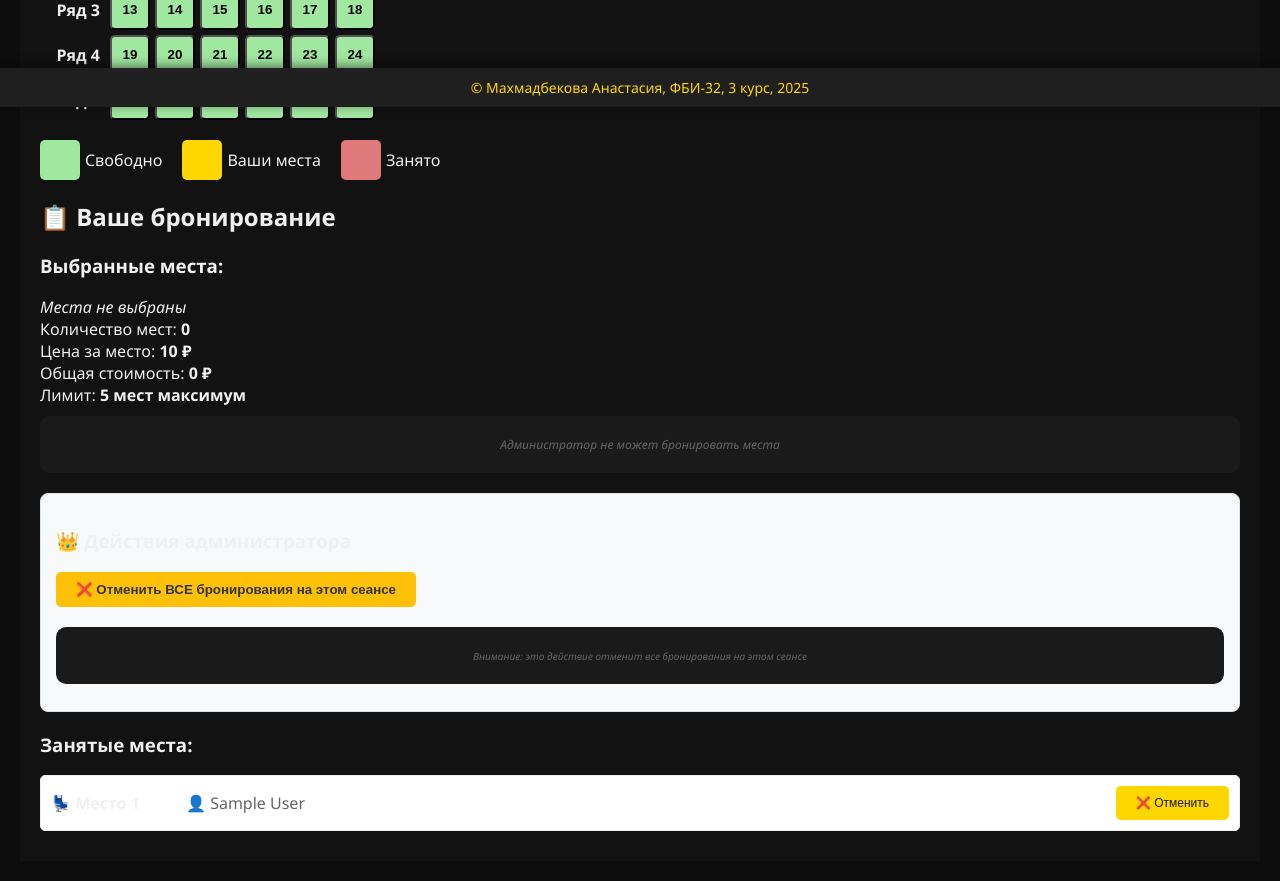
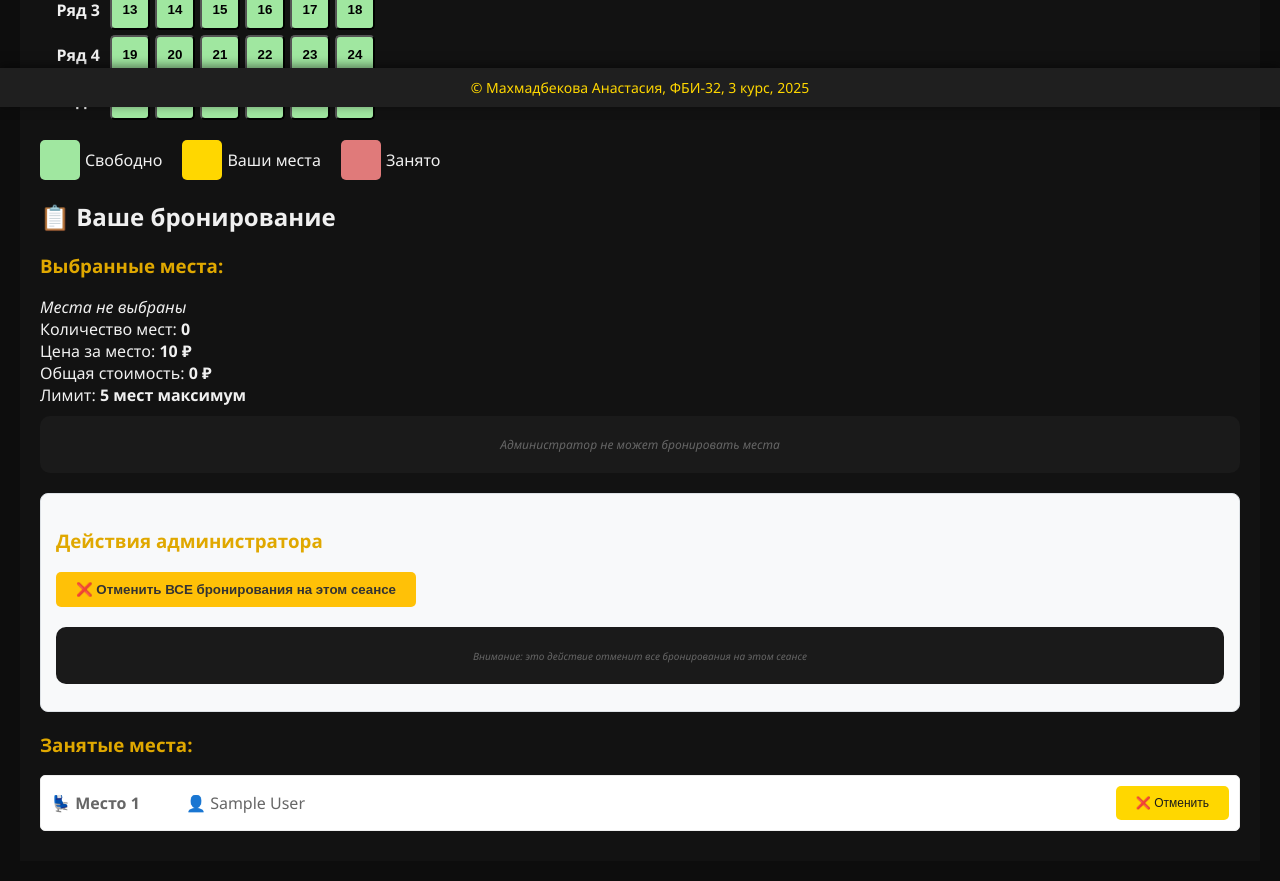
Before and after one commit to Keller-An/web-back-labs, a Flask app: template templates/rgz/booking.html in a window 1280 px wide. Shown: the part 693-1574 px from the top of the page. Run offline with Flask 3, Linux system fonts and the light colour scheme; the visitor is signed in with stand-in values (Sample User, id 1); the template is opened without the code that fills it: most values are stand-ins (such as "Sample title", 1, 10 or a date in 2020).

Commit message:
небольшие правки в ргз

```diff
--- a/rgz.py
+++ b/rgz.py
@@ -522,7 +522,6 @@ def admin_delete_session(params, request_id):
 
 
 #  снятие брони администратором
-# Исправьте функцию admin_cancel_booking:
 def admin_cancel_booking(params, request_id):
     if not session.get('is_admin'):
         return json_rpc_response(None, {"code": 1, "message": "Требуется администратор"}, request_id)
--- a/templates/rgz/booking.html
+++ b/templates/rgz/booking.html
@@ -88,7 +88,7 @@
     <!-- Действия администратора -->
     {% if session.get('is_admin') %}
     <div class="admin-actions-panel">
-        <h3>👑 Действия администратора</h3>
+        <h3>Действия администратора</h3>
         <button onclick="adminCancelAllBookings()" class="admin-cancel-all-btn">
             ❌ Отменить ВСЕ бронирования на этом сеансе
         </button>
@@ -137,7 +137,7 @@
         const response = await fetch('/rgz/api', {
             method: 'POST',
             headers: {'Content-Type': 'application/json'},
-            credentials: 'include',   // ← ОБЯЗАТЕЛЬНО!
+            credentials: 'include',
             body: JSON.stringify({
                 jsonrpc: '2.0',
                 method,
@@ -425,5 +425,11 @@
         margin-top: 10px;
         font-size: 12px;
     }
+    h3 {
+        color: #e0a800;
+    }
+    .seat-number {
+        color: #666;
+    }
 </style>
 {% endblock %}
--- a/templates/rgz/login.html
+++ b/templates/rgz/login.html
@@ -14,7 +14,7 @@
 {% block main %}
     <div class="rgz-container">
         <div class="rgz-header">
-            <h1>🔐 Вход в систему</h1>
+            <h1>Вход в систему</h1>
             <p>Войдите в свой аккаунт для бронирования билетов</p>
             <a href="/rgz/" class="back-link">← На главную</a>
         </div>
--- a/templates/rgz/movie.html
+++ b/templates/rgz/movie.html
@@ -1,11 +1,6 @@
 {% extends "rgzbase.html" %}
 
 {% block lab %}Кинотеатр - {{ movie.title }}{% endblock %}
-
-{% block script %}
-    {{ super() }}
-    <link rel="stylesheet" href="{{ url_for('static', filename='rgz.css') }}">
-{% endblock %}
 
 {% block styles %}
     <link rel="stylesheet" href="{{ url_for('static', filename='rgz.css') }}">
--- a/templates/rgz/register.html
+++ b/templates/rgz/register.html
@@ -14,7 +14,7 @@
 {% block main %}
     <div class="rgz-container">
         <div class="rgz-header">
-            <h1>📝 Регистрация</h1>
+            <h1>Регистрация</h1>
             <p>Создайте новый аккаунт для бронирования билетов</p>
             <a href="/rgz/" class="back-link">← На главную</a>
         </div>
```
